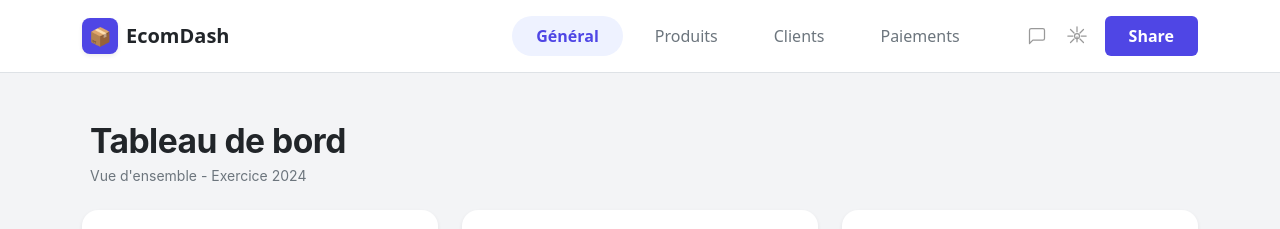
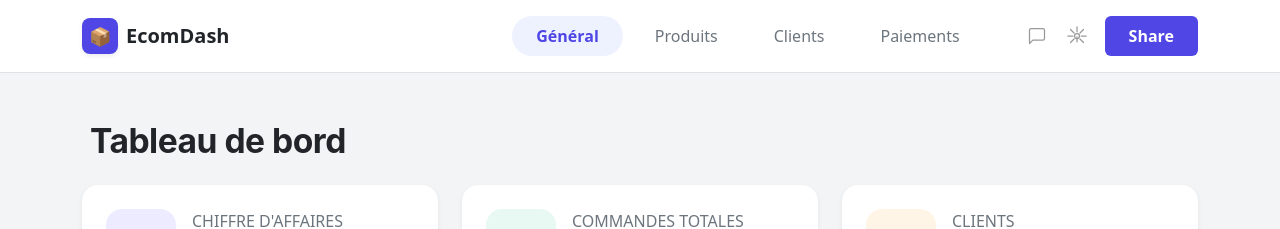
Before and after one commit to farahzaaiter-dev/EcomDash, a React app in the folder frontend/: page / in a window 1280 px wide. Shown: the top 229 px of the page. Built offline with nearby package versions, Linux system fonts and the light colour scheme; no server answers; the HTML template or start-up script is replaced by a standard one.

Commit message:
style: match figma layout and add scroll pagination

```diff
--- a/frontend/src/pages/Dashboard.jsx
+++ b/frontend/src/pages/Dashboard.jsx
@@ -84,9 +84,6 @@ const Dashboard = () => {
         >
           Tableau de bord
         </h1>
-        <p className="text-secondary small mt-1">
-          Vue d'ensemble - Exercice 2024
-        </p>
       </div>
 
       <div className="d-flex flex-column gap-4">
```
